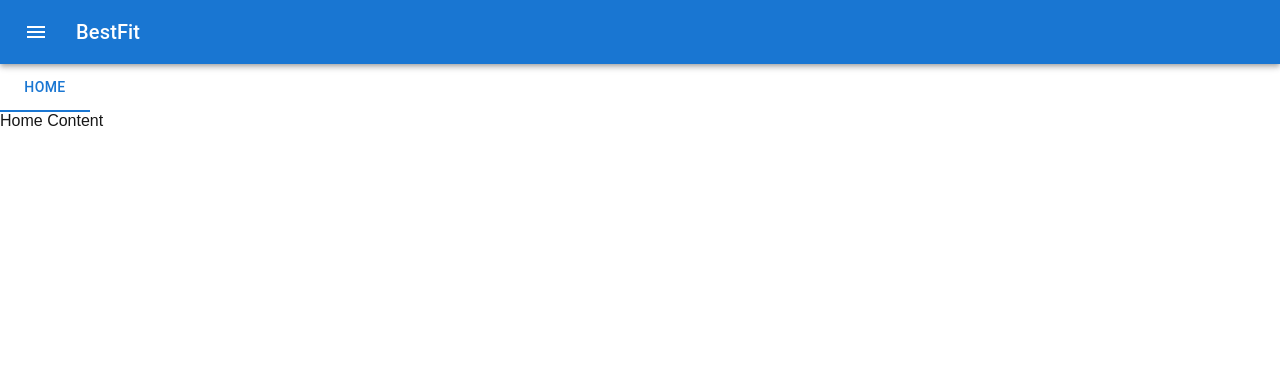
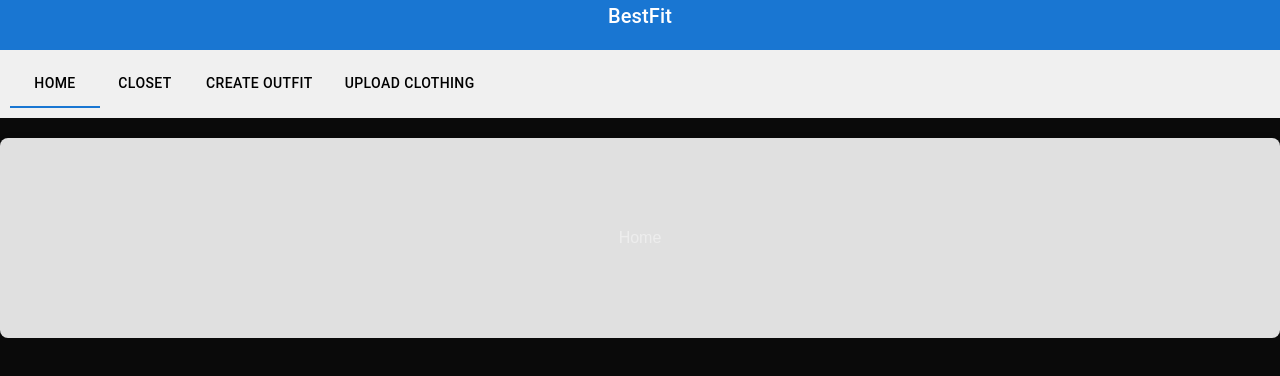
Before and after one commit to IslamAbdur/BestFit, a Next.js app in the folder BestFit/: page / in a window 1280 px wide. Shown: the top 376 px of the page. Built offline with nearby package versions, Linux system fonts and the light colour scheme.

Commit message:
Updates to front end

```diff
--- a/BestFit/src/app/components/upload.css
+++ b/BestFit/src/app/components/upload.css
@@ -1,6 +1,5 @@
 /* Container with dynamic background */
-.upload-container {
-    margin-top: 200px;
+/* .upload-container {
     width: 200px;
     height: 75px;
     display: flex;
@@ -13,14 +12,14 @@
     background-position: center;
     box-shadow: 0 4px 12px rgba(0, 0, 0, 0.1);
     transition: background 0.3s ease-in-out;
-}
+} */
 
-/* Hide default file input */
-#file-upload {
+
+/* #file-upload {
     display: none;
 }
 
-/* Upload box with plus icon */
+
 .upload-box {
     width: 100%;
     height: 100%;
@@ -37,4 +36,4 @@
 
 .upload-box:hover {
     box-shadow:  1px 1px 15px 1px #0070f3;
-}
+} */
--- a/BestFit/src/app/components/wardrobe.jsx
+++ b/BestFit/src/app/components/wardrobe.jsx
@@ -4,7 +4,7 @@ import { useState } from "react";
 import { PlusCircle } from "lucide-react";
 import "./upload.css";
 
-export default function UploadPage() {
+export default function Wardrobe() {
   const [selectedFile, setSelectedFile] = useState(null);
   const [preview, setPreview] = useState(null);
   const [uploading, setUploading] = useState(false);
--- a/BestFit/src/app/globals.css
+++ b/BestFit/src/app/globals.css
@@ -3,7 +3,7 @@
   --foreground: #171717;
 }
 
-@media (prefers-color-scheme: dark) {
+@media (prefers-color-scheme: light) {
   :root {
     --background: #0a0a0a;
     --foreground: #ededed;
@@ -40,3 +40,105 @@ a {
     color-scheme: dark;
   }
 }
+
+/* Container with dynamic background */
+.upload-container {
+  width: 200px;
+  height: 75px;
+  display: flex;
+  justify-content: center;
+  align-items: center;
+  border-radius: 12px;
+
+  position: relative;
+  background-size: cover;
+  background-position: center;
+  box-shadow: 0 4px 12px rgba(0, 0, 0, 0.1);
+  transition: background 0.3s ease-in-out;
+}
+
+/* Hide default file input */
+#file-upload {
+  display: none;
+}
+
+/* Upload box with plus icon */
+.upload-box {
+  width: 100%;
+  height: 100%;
+  border: 2px dashed #0070f3;
+  border-radius: 12px;
+  display: flex;
+  flex-direction: column;
+  justify-content: center;
+  align-items: center;
+  text-align: center;
+  cursor: pointer;
+  transition: background 0.3s ease;
+}
+
+.upload-box:hover {
+  box-shadow:  1px 1px 15px 1px #0070f3;
+}
+
+
+/* AppBar Styling */
+.appBar {
+  height: 50px;
+  display: flex;
+  justify-content: center;
+  align-items: center;
+  background-color: #3f51b5; /* You can change the background color */
+}
+
+/* Typography inside AppBar */
+.appBar .title {
+  flex-grow: 2;
+  text-align: center;
+  color: white; /* Change text color as needed */
+}
+
+/* Styling for Tabs */
+.tabsContainer {
+  background-color: #f0f0f0;
+  padding: 10px;
+}
+
+.tab {
+  color: black !important; /* Ensuring the tab text is black */
+  text-transform: none; /* Prevents the tab text from being uppercase */
+  font-weight: bold;
+}
+
+/* Styling for content when the tab is selected */
+.upload {
+  display: flex;
+  justify-content: center;
+  align-items: center;
+  height: 200px;
+  background-color: #e0e0e0; /* Optional background color */
+  border-radius: 8px;
+  margin-top: 20px;
+  box-shadow: 0 4px 12px rgba(0, 0, 0, 0.1);
+}
+
+.upload div {
+  font-size: 20px;
+  color: #333; /* Text color */
+}
+
+/* Styling for the Tabs Container to align it properly */
+.tabsContainer {
+  /* margin-top: 50px; Adjusts the margin for spacing between AppBar and Tabs */
+}
+
+/* Customize the content based on the active tab */
+.activeTabContent {
+  display: flex;
+  justify-content: center;
+  align-items: center;
+  padding: 20px;
+  background-color: #fff;
+  border-radius: 8px;
+  box-shadow: 0 4px 8px rgba(0, 0, 0, 0.1);
+}
--- a/BestFit/src/app/page.js
+++ b/BestFit/src/app/page.js
@@ -2,57 +2,49 @@
 
 import React from 'react';
 import { useState } from 'react';
+import Wardrobe from './components/wardrobe';
+import './page.module.css';
 
 import MenuIcon from '@mui/icons-material/Menu'; // Optional, for menu icon
-import { AppBar,IconButton, Tab, Tabs, Toolbar, Typography  } from '@mui/material';
+import { AppBar, IconButton, Tab, Tabs, Toolbar, Typography } from '@mui/material';
 
 
 export default function Home() {
 
-  const [value, setValue] = useState("home")
+  const [value, setValue] = useState("home");
   const handleChange = (event, newValue) => {
     setValue(newValue);
-  }
-
-
+  };
 
   return (
     <>
-    <AppBar position="static">
-       <Toolbar>
-        <IconButton
-          size="large"
-          edge="start"
-          color="inherit"
-          aria-label="menu"
-          sx={{ mr: 2 }}
-        >
-          <MenuIcon />
-        </IconButton>
-        <Typography variant="h6" component="div" sx={{ flexGrow: 1 }}>
+      <AppBar position="static" className="appBar">
+        <Typography variant="h6" component="div" className="title">
           BestFit
         </Typography>
-        {/* Add more elements here, like buttons or user info */}
-      </Toolbar>
+      </AppBar>
 
-    </AppBar>
+      <div className="tabsContainer">
+        <Tabs value={value} onChange={handleChange}>
+          <Tab label="Home" value={"home"} className="tab" />
+          <Tab label="Closet" value={"closet"} className="tab" />
+          <Tab label="Create Outfit" value={"create"} className="tab" />
+          <Tab label="Upload Clothing" value={"upload"} className="tab" />
+        </Tabs>
+      </div>
 
-
-    <Tabs value={value} onChange={handleChange}>
-      <Tab label="Home" value={"home"}
-       sx={{ color: 'white' }}/>
-      <Tab label="Closet" value={"closet"}
-      sx={{ color: 'white' }}/>
-      <Tab label="Create Outfit" value={"create"}
-      sx={{ color: 'white' }}/>
-      <Tab label="Upload Clothing" value={"upload"}
-      sx={{ color: 'white' }}/>
-    </Tabs>
-      {value === "home" && <div>Home Content</div>}
+      {value === "home" &&
+        <div className="upload">
+          Home
+        </div>
+      }
       {value === "closet" && <div>Closet Content</div>}
       {value === "create" && <div>Create Outfit Content</div>}
-      {value === "upload" && <div>Upload Clothing Content</div>}
-
+      {value === "upload" &&
+        <div className="upload">
+          <Wardrobe />
+        </div>
+      }
     </>
   );
 }
--- a/BestFit/src/app/page.module.css
+++ b/BestFit/src/app/page.module.css
@@ -1,168 +1,7 @@
-.page {
-  --gray-rgb: 0, 0, 0;
-  --gray-alpha-200: rgba(var(--gray-rgb), 0.08);
-  --gray-alpha-100: rgba(var(--gray-rgb), 0.05);
-
-  --button-primary-hover: #383838;
-  --button-secondary-hover: #f2f2f2;
-
-  display: grid;
-  grid-template-rows: 20px 1fr 20px;
+.upload {
+  margin: auto;
   align-items: center;
-  justify-items: center;
-  min-height: 100svh;
-  padding: 80px;
-  gap: 64px;
-  font-family: var(--font-geist-sans);
+  justify-content: space-between;
+  height: 500px;
+  width: 100%;
 }
-
-@media (prefers-color-scheme: dark) {
-  .page {
-    --gray-rgb: 255, 255, 255;
-    --gray-alpha-200: rgba(var(--gray-rgb), 0.145);
-    --gray-alpha-100: rgba(var(--gray-rgb), 0.06);
-
-    --button-primary-hover: #ccc;
-    --button-secondary-hover: #1a1a1a;
-  }
-}
-
-.main {
-  display: flex;
-  flex-direction: column;
-  gap: 32px;
-  grid-row-start: 2;
-}
-
-.main ol {
-  font-family: var(--font-geist-mono);
-  padding-left: 0;
-  margin: 0;
-  font-size: 14px;
-  line-height: 24px;
-  letter-spacing: -0.01em;
-  list-style-position: inside;
-}
-
-.main li:not(:last-of-type) {
-  margin-bottom: 8px;
-}
-
-.main code {
-  font-family: inherit;
-  background: var(--gray-alpha-100);
-  padding: 2px 4px;
-  border-radius: 4px;
-  font-weight: 600;
-}
-
-.ctas {
-  display: flex;
-  gap: 16px;
-}
-
-.ctas a {
-  appearance: none;
-  border-radius: 128px;
-  height: 48px;
-  padding: 0 20px;
-  border: none;
-  border: 1px solid transparent;
-  transition:
-    background 0.2s,
-    color 0.2s,
-    border-color 0.2s;
-  cursor: pointer;
-  display: flex;
-  align-items: center;
-  justify-content: center;
-  font-size: 16px;
-  line-height: 20px;
-  font-weight: 500;
-}
-
-a.primary {
-  background: var(--foreground);
-  color: var(--background);
-  gap: 8px;
-}
-
-a.secondary {
-  border-color: var(--gray-alpha-200);
-  min-width: 180px;
-}
-
-.footer {
-  grid-row-start: 3;
-  display: flex;
-  gap: 24px;
-}
-
-.footer a {
-  display: flex;
-  align-items: center;
-  gap: 8px;
-}
-
-.footer img {
-  flex-shrink: 0;
-}
-
-/* Enable hover only on non-touch devices */
-@media (hover: hover) and (pointer: fine) {
-  a.primary:hover {
-    background: var(--button-primary-hover);
-    border-color: transparent;
-  }
-
-  a.secondary:hover {
-    background: var(--button-secondary-hover);
-    border-color: transparent;
-  }
-
-  .footer a:hover {
-    text-decoration: underline;
-    text-underline-offset: 4px;
-  }
-}
-
-@media (max-width: 600px) {
-  .page {
-    padding: 32px;
-    padding-bottom: 80px;
-  }
-
-  .main {
-    align-items: center;
-  }
-
-  .main ol {
-    text-align: center;
-  }
-
-  .ctas {
-    flex-direction: column;
-  }
-
-  .ctas a {
-    font-size: 14px;
-    height: 40px;
-    padding: 0 16px;
-  }
-
-  a.secondary {
-    min-width: auto;
-  }
-
-  .footer {
-    flex-wrap: wrap;
-    align-items: center;
-    justify-content: center;
-  }
-}
-
-@media (prefers-color-scheme: dark) {
-  .logo {
-    filter: invert();
-  }
-}
```
Also changed, not shown: 2 other files (tests, documents, lock files or other folders).
